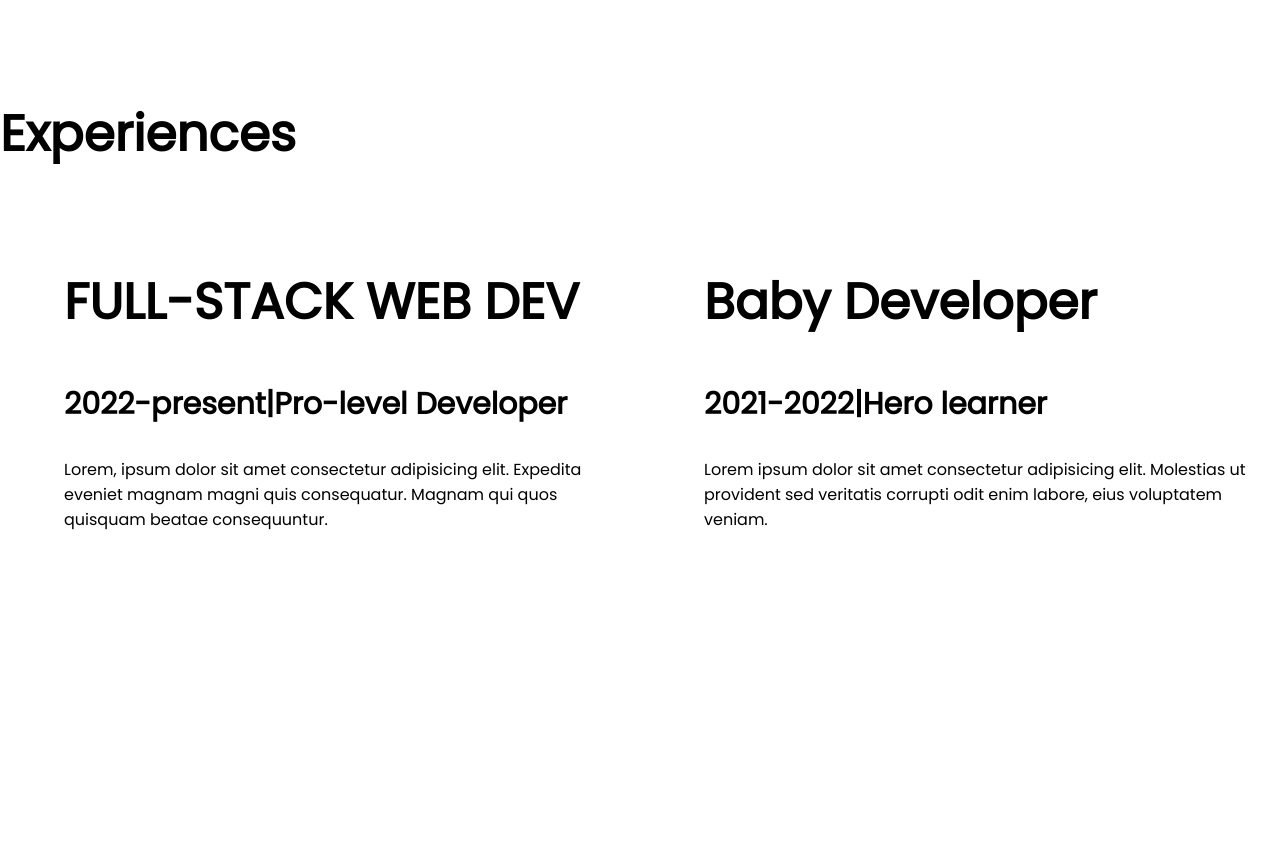
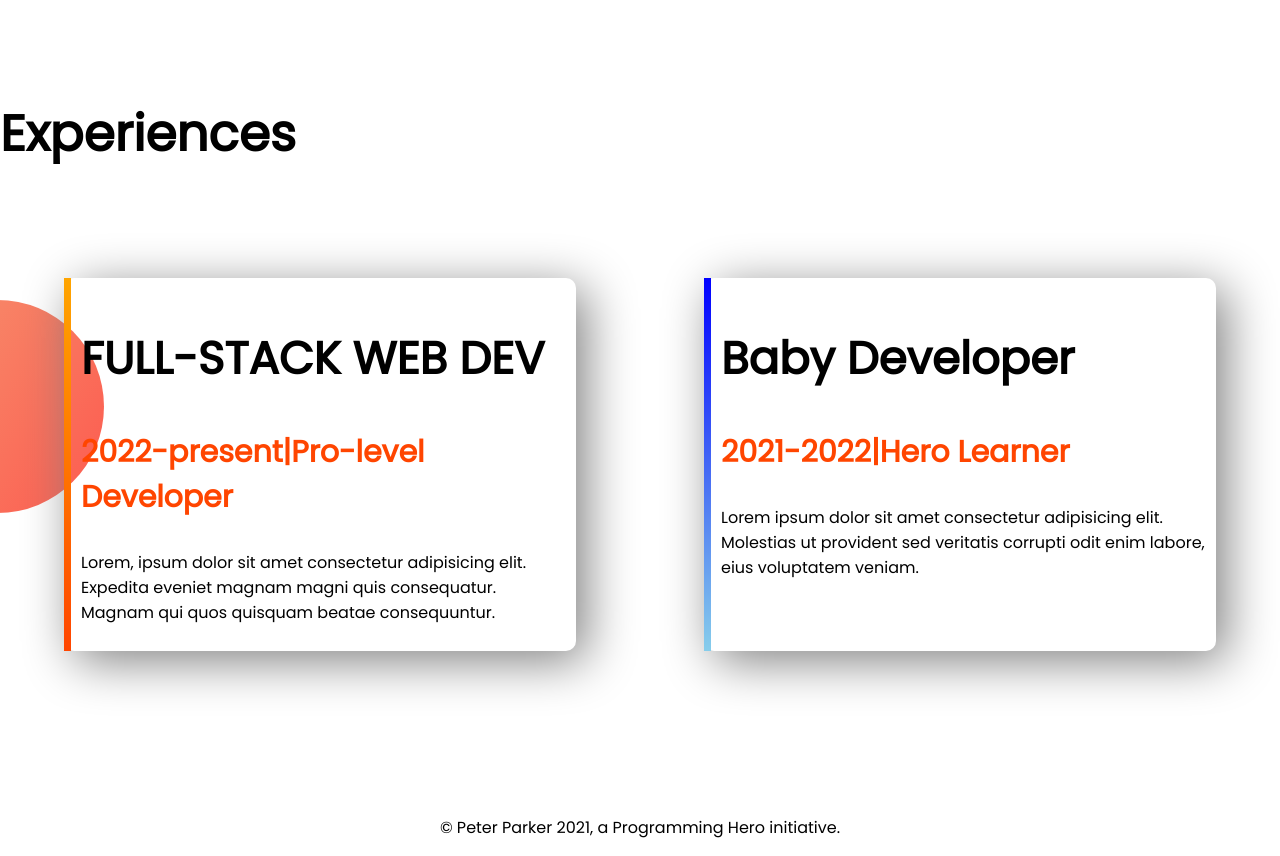
Before and after one commit to NadiaShethee/module4, a plain HTML site: page index.html in a window 1280 px wide. Shown: the part 1063-1919 px from the top of the page. Before the commit the page ends 1711 px from the top, so only its background shows below. Drawn offline with Linux system fonts and the light colour scheme.

Commit message:
footer added

```diff
--- a/index.html
+++ b/index.html
@@ -48,25 +48,29 @@
     <section class="experiences">
         <h1>Experiences</h1>
         <div class="flex-container">
-            <div class="half-width">
-                <h1>FULL-STACK WEB DEV</h1>
-                <h3>2022-present|Pro-level Developer</h3>
-                <p>Lorem, ipsum dolor sit amet consectetur adipisicing elit. Expedita eveniet magnam magni quis
+            <div id="web-dev" class="experience-item">
+                <h2>FULL-STACK WEB DEV</h2>
+                <h3 class="highlight-orange">2022-present|Pro-level Developer</h3>
+                <p>
+                    Lorem, ipsum dolor sit amet consectetur adipisicing elit. Expedita eveniet magnam magni quis
                     consequatur.
                     Magnam qui quos quisquam beatae consequuntur.
                 </p>
             </div>
-            <div class="half-width">
-                <h1>Baby Developer</h1>
-                <h3>2021-2022|Hero learner</h3>
-                <p>Lorem ipsum dolor sit amet consectetur adipisicing elit. Molestias ut provident sed veritatis
+            <div id="baby-dev" class="experience-item">
+                <h2>Baby Developer</h2>
+                <h3 class="highlight-orange">2021-2022|Hero Learner</h3>
+                <p>
+                    Lorem ipsum dolor sit amet consectetur adipisicing elit. Molestias ut provident sed veritatis
                     corrupti
                     odit enim labore, eius voluptatem veniam.
                 </p>
             </div>
         </div>
-
     </section>
 </body>
+<footer>
+    <p>© Peter Parker 2021, a Programming Hero initiative.</p>
+</footer>
 
 </html>
--- a/style.css
+++ b/style.css
@@ -44,3 +44,28 @@ h3{
     background-repeat: no-repeat;
     background-position: right;
 }
+.experiences{
+    background-image: url(images/exp-bg.png);
+    background-repeat: no-repeat;
+    background-position: left;
+}
+.experience-item{
+    width: 40%;
+    margin: 5%;
+    padding: 10px;
+    box-shadow: 10px 10px 50px gray ;
+    border-radius: 10px;
+}
+#web-dev{
+    border-left: 7px solid;
+    border-image: linear-gradient( orange, orangered);
+    border-image-slice: 1;
+}
+#baby-dev{
+    border-left: 7px solid;
+    border-image: linear-gradient(blue, skyblue);
+    border-image-slice: 1;
+}
+footer p{
+    text-align: center;
+}
```
